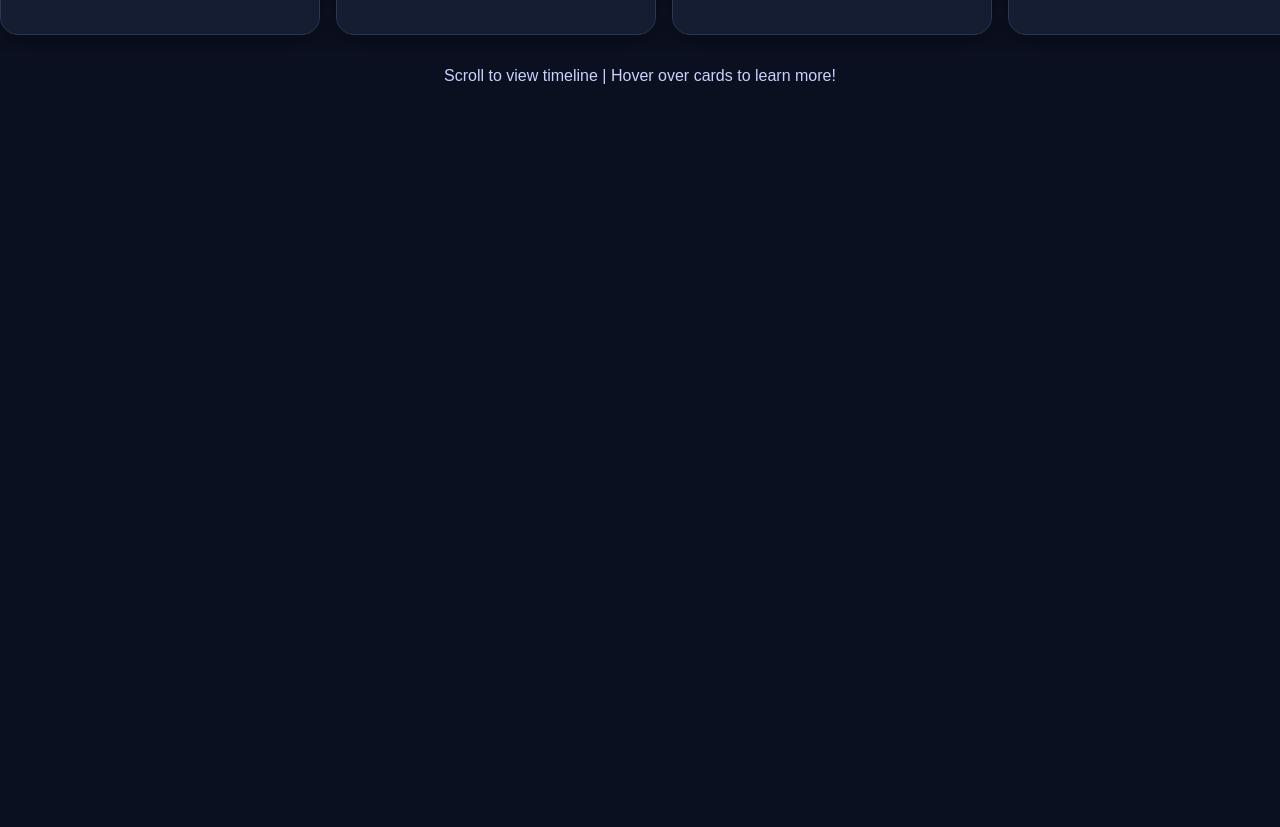
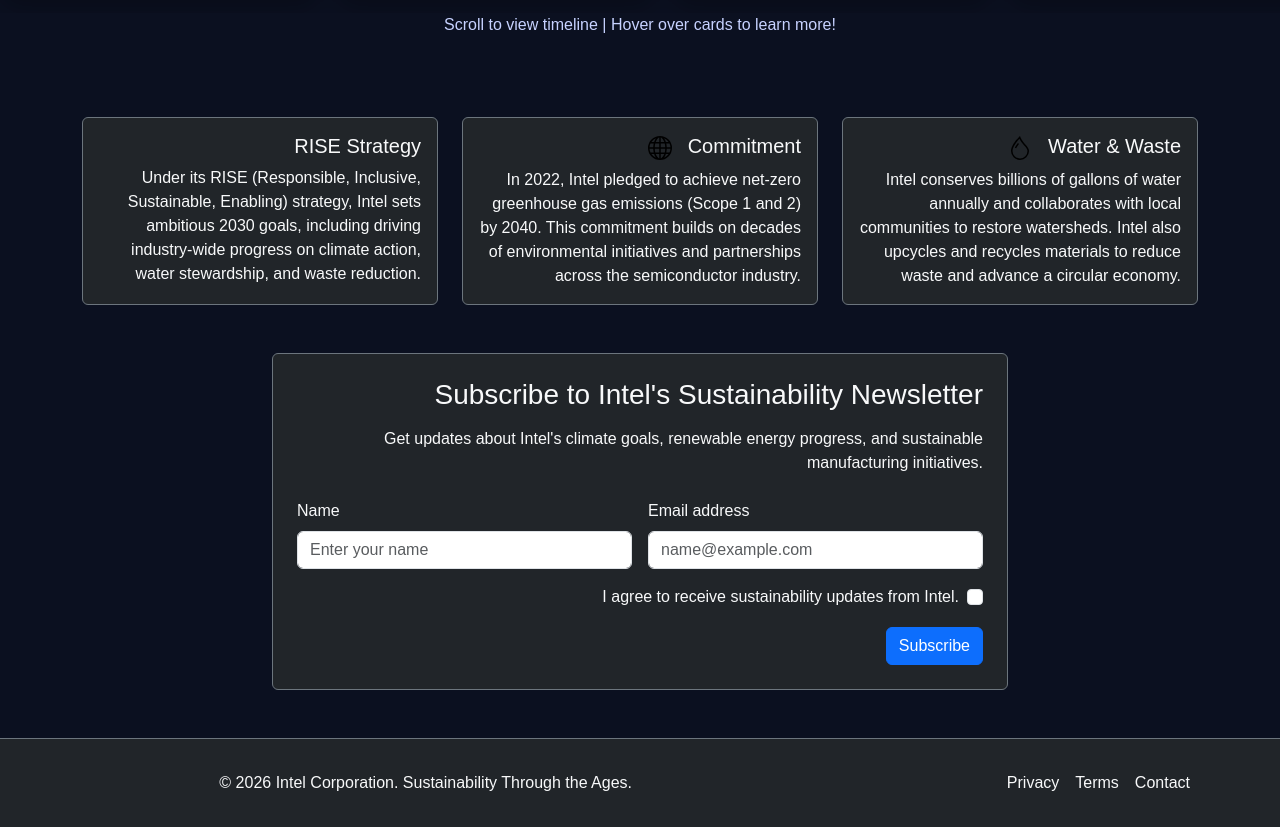
Before and after one commit to crexpoxjr/IntelLocalization, a plain HTML site: page index.html in a window 1280 px wide. Shown: the part 544-1371 px from the top of the page. Before the commit the page ends 800 px from the top, so only its background shows below. Drawn offline with nearby package versions, Linux system fonts and the light colour scheme.

Commit message:
Added footer, 3 column layout, and newletter form all with RTL adaptation

```diff
--- a/index.html
+++ b/index.html
@@ -1,9 +1,13 @@
 <!DOCTYPE html>
-<html lang="en">
+<html lang="en" dir="ltr">
 <head>
   <meta charset="UTF-8" />
   <meta name="viewport" content="width=device-width, initial-scale=1.0" />
   <title>Intel: Sustainability Through the Ages</title>
+  <link
+    href="https://cdn.jsdelivr.net/npm/bootstrap@5.3.3/dist/css/bootstrap.rtl.min.css"
+    rel="stylesheet"
+  />
   <link rel="stylesheet" href="style.css" />
 </head>
 <body>
@@ -139,5 +143,144 @@
     </article>
   </section>
   <p>Scroll to view timeline | Hover over cards to learn more!</p>
+
+  <!-- Three-Column Bootstrap Grid Section -->
+  <section class="container my-5" aria-labelledby="three-col-heading">
+    <div class="row g-4">
+      <div class="col-12 col-md-6 col-lg-4">
+        <div class="card h-100 bg-dark border-secondary text-light">
+          <div class="card-body">
+            <h3 class="card-title h5 text-start">RISE Strategy</h3>
+            <p class="card-text text-start">
+              Under its RISE (Responsible, Inclusive, Sustainable, Enabling) strategy,
+          Intel sets ambitious 2030 goals, including driving industry-wide
+          progress on climate action, water stewardship, and waste reduction.
+            </p>
+          </div>
+        </div>
+      </div>
+
+      <div class="col-12 col-md-6 col-lg-4">
+        <div class="card h-100 bg-dark border-secondary text-light">
+          <div class="card-body">
+            <h3 class="card-title h5 text-start"> <img src="img/globe.svg" alt="Globe icon" style="width: 24px; height: 24px; margin-right: 10px;" /> Commitment </h3>
+            <p class="card-text text-start">
+              In 2022, Intel pledged to achieve net-zero greenhouse gas emissions
+          (Scope 1 and 2) by 2040. This commitment builds on decades of
+          environmental initiatives and partnerships across the semiconductor
+          industry.
+            </p>
+          </div>
+        </div>
+      </div>
+
+      <div class="col-12 col-md-6 col-lg-4">
+        <div class="card h-100 bg-dark border-secondary text-light">
+          <div class="card-body">
+
+            <h3 class="card-title h5 text-start"> <img src="img/droplet.svg" alt="Droplet icon" style="width: 24px; height: 24px; margin-right: 10px;" /> Water &amp; Waste</h3>
+            <p class="card-text text-start">
+              Intel conserves billions of gallons of water annually and
+          collaborates with local communities to restore watersheds.
+          Intel also upcycles and recycles materials to reduce waste and
+          advance a circular economy.
+            </p>
+          </div>
+        </div>
+      </div>
+    </div>
+  </section>
+
+  <!-- Sustainability Newsletter Signup Form -->
+  <section class="container mb-5" aria-labelledby="newsletter-heading">
+    <div class="row justify-content-center">
+      <div class="col-12 col-lg-8">
+        <div class="card bg-dark border-secondary text-light">
+          <div class="card-body p-4">
+            <h2 id="newsletter-heading" class="h3 text-start mb-3">
+              Subscribe to Intel's Sustainability Newsletter
+            </h2>
+            <p class="text-start mb-4">
+              Get updates about Intel's climate goals, renewable energy progress,
+              and sustainable manufacturing initiatives.
+            </p>
+
+            <form>
+              <div class="row g-3">
+                <div class="col-12 col-md-6">
+                  <label for="subscriber-name" class="form-label">Name</label>
+                  <input
+                    type="text"
+                    class="form-control"
+                    id="subscriber-name"
+                    placeholder="Enter your name"
+                  />
+                </div>
+
+                <div class="col-12 col-md-6">
+                  <label for="subscriber-email" class="form-label">Email address</label>
+                  <input
+                    type="email"
+                    class="form-control"
+                    id="subscriber-email"
+                    placeholder="name@example.com"
+                    required
+                  />
+                </div>
+
+                <div class="col-12">
+                  <div class="form-check text-start">
+                    <input
+                      class="form-check-input"
+                      type="checkbox"
+                      id="newsletter-consent"
+                      required
+                    />
+                    <label class="form-check-label" for="newsletter-consent">
+                      I agree to receive sustainability updates from Intel.
+                    </label>
+                  </div>
+                </div>
+
+                <div class="col-12 text-start">
+                  <button type="submit" class="btn btn-primary">
+                    Subscribe
+                  </button>
+                </div>
+              </div>
+            </form>
+          </div>
+        </div>
+      </div>
+    </div>
+  </section>
+
+  <!-- Footer -->
+  <footer class="bg-dark border-top border-secondary text-light py-4">
+    <div class="container">
+      <div class="row align-items-center g-3">
+        <div class="col-12 col-md-6 text-start">
+          <p class="mb-0">
+            &copy; 2026 Intel Corporation. Sustainability Through the Ages.
+          </p>
+        </div>
+
+        <div class="col-12 col-md-6">
+          <ul class="nav justify-content-start justify-content-md-end">
+            <li class="nav-item">
+              <a class="nav-link px-2 text-light" href="#">Privacy</a>
+            </li>
+            <li class="nav-item">
+              <a class="nav-link px-2 text-light" href="#">Terms</a>
+            </li>
+            <li class="nav-item">
+              <a class="nav-link px-2 text-light" href="#">Contact</a>
+            </li>
+          </ul>
+        </div>
+      </div>
+    </div>
+  </footer>
+
 </body>
 </html>
```
Also changed, not shown: img/bar-chart-line.svg (added), img/droplet.svg (added), img/globe.svg (added), 1 other file.
